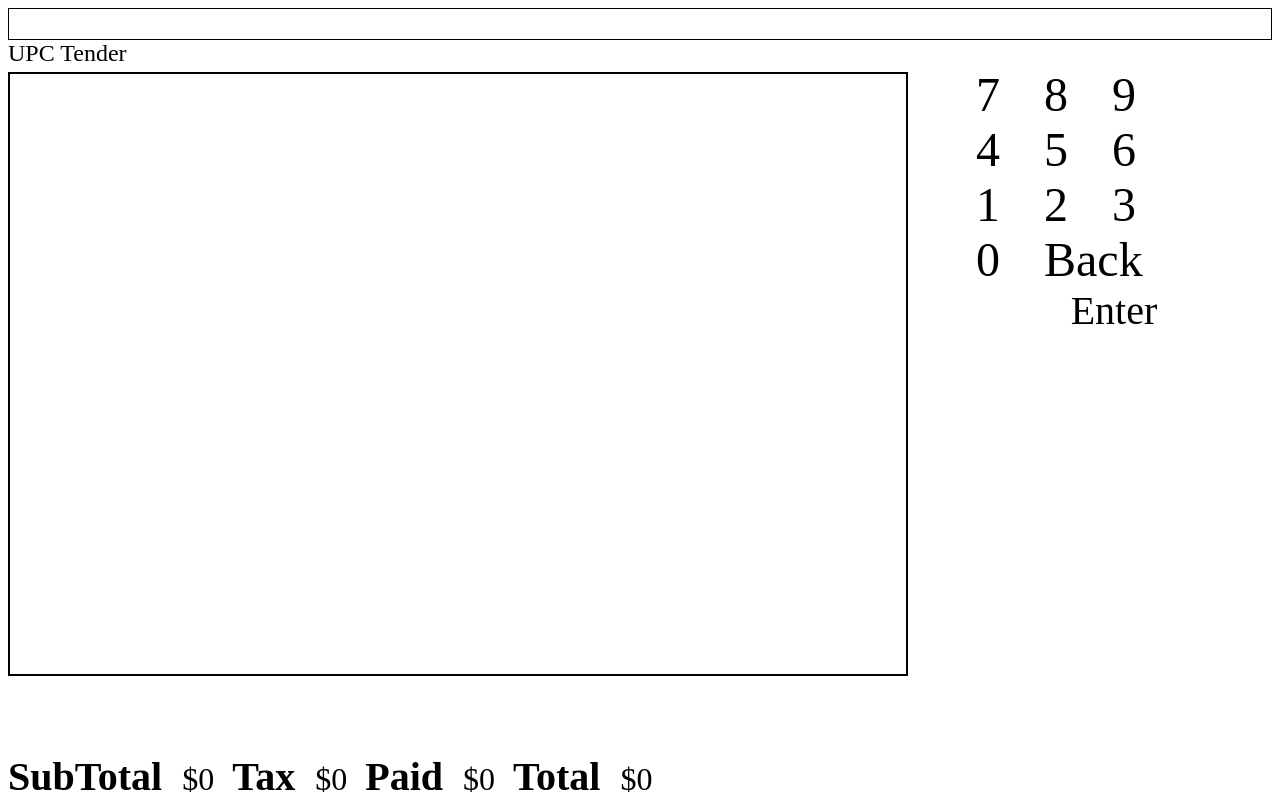
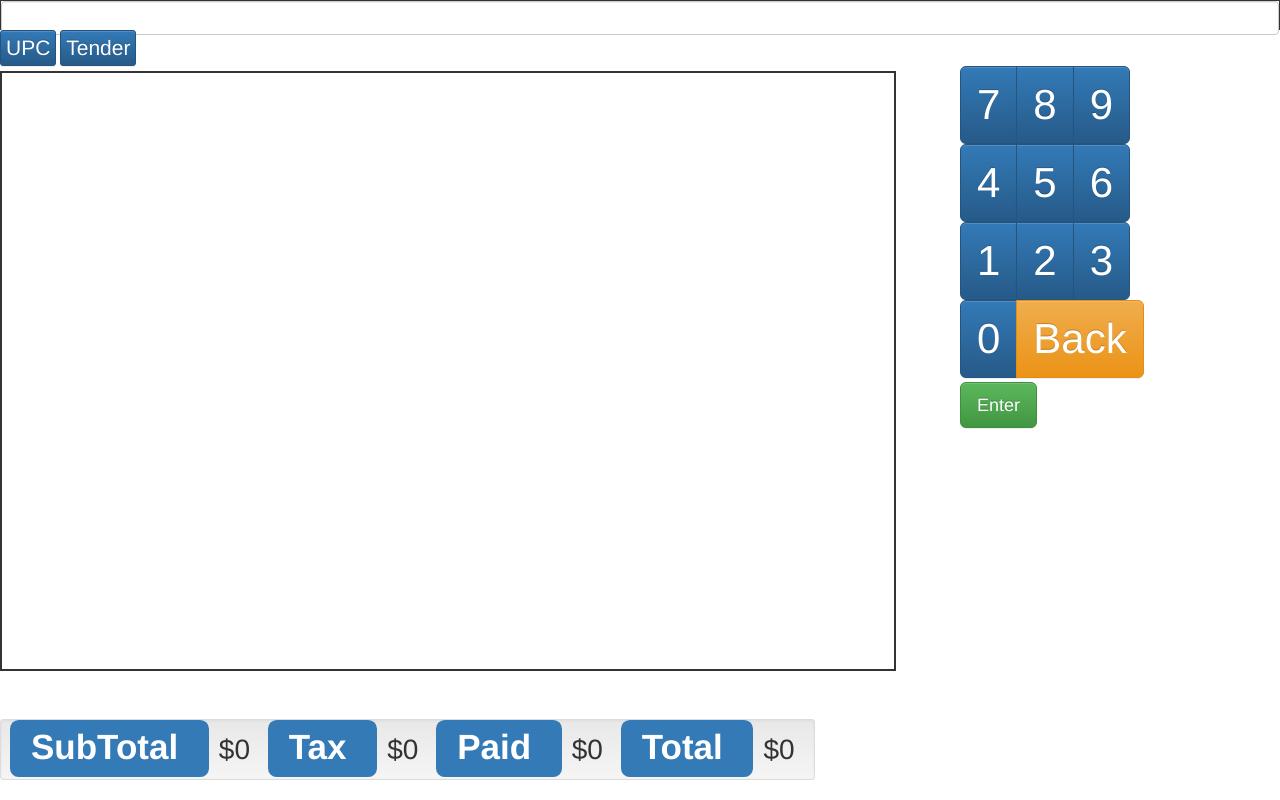
Before and after one commit to maxolasersquad/orthosie, a Django app: page /register/ in a window 1280 px wide. Run offline with Django 3.2, Linux system fonts and the light colour scheme; data comes from the database, SQL or seed files in the repository; data that the repository does not hold is empty; some libraries are stand-ins or nearby versions.

Commit message:
Beginning stages of converting to bootstrap.

```diff
--- a/static/css/register.css
+++ b/static/css/register.css
@@ -49,18 +49,13 @@
 
 #numpad_enter {
   font-size: 2.5em;
-  text-align: center;
+  width: 80%;
   cursor: pointer;
 }
 
 .numpad_number {
-  margin: 20px;
   font-size: 3em;
   cursor: pointer;
-}
-
-.numpad_number:hover, #numpad_enter:hover {
-  background-color: #DDDDDD;
 }
 
 #totals {
--- a/templates/register/index.html
+++ b/templates/register/index.html
@@ -20,6 +20,10 @@
 <html>
   <head>
     <title>Orthosie Cash Register</title>
+    <meta name="viewport" content="width=device-width, initial-scale=1.0">
+    <link rel="stylesheet" href="//netdna.bootstrapcdn.com/bootstrap/3.0.2/css/bootstrap.min.css">
+    <link rel="stylesheet" href="//netdna.bootstrapcdn.com/bootstrap/3.0.2/css/bootstrap-theme.min.css">
+    <script src="//netdna.bootstrapcdn.com/bootstrap/3.0.2/js/bootstrap.min.js"></script>
     <link rel='stylesheet' type='text/css' href='/static/css/register.css' />
     <script type="text/javascript" src="/static/js/jquery.js"></script>
     <script type="text/javascript" src="/static/js/input.js"></script>
--- a/templates/register/input.html
+++ b/templates/register/input.html
@@ -16,4 +16,4 @@
     You should have received a copy of the GNU General Public License
     along with Orthosie.  If not, see <http://www.gnu.org/licenses/>.
 -->
-<span id='register_input'></span>
+<span id='register_input' class='form-control'></span>
--- a/templates/register/numpad.html
+++ b/templates/register/numpad.html
@@ -19,27 +19,27 @@
 
 <div id='numpad'>
   <div id='numpad_numbers'>
-    <div id='first_row'>
-      <span class='numpad_number' onclick='Orthosie.input.append(7);'>7</span>
-      <span class='numpad_number' onclick='Orthosie.input.append(8);'>8</span>
-      <span class='numpad_number' onclick='Orthosie.input.append(9);'>9</span>
+    <div id='first_row' class='btn-group'>
+      <button class='btn btn-primary btn-lg numpad_number' onclick='Orthosie.input.append(7);'>7</button>
+      <button class='btn btn-primary btn-lg numpad_number' onclick='Orthosie.input.append(8);'>8</button>
+      <button class='btn btn-primary btn-lg numpad_number' onclick='Orthosie.input.append(9);'>9</button>
     </div>
-    <div id='second_row'>
-      <span class='numpad_number' onclick='Orthosie.input.append(4);'>4</span>
-      <span class='numpad_number' onclick='Orthosie.input.append(5);'>5</span>
-      <span class='numpad_number' onclick='Orthosie.input.append(6);'>6</span>
+    <div id='second_row' class='btn-group'>
+      <button class='btn btn-primary btn-lg numpad_number' onclick='Orthosie.input.append(4);'>4</button>
+      <button class='btn btn-primary btn-lg numpad_number' onclick='Orthosie.input.append(5);'>5</button>
+      <button class='btn btn-primary btn-lg numpad_number' onclick='Orthosie.input.append(6);'>6</button>
     </div>
-    <div id='third_row'>
-      <span class='numpad_number' onclick='Orthosie.input.append(1);'>1</span>
-      <span class='numpad_number' onclick='Orthosie.input.append(2);'>2</span>
-      <span class='numpad_number' onclick='Orthosie.input.append(3);'>3</span>
+    <div id='third_row' class='btn-group'>
+      <button class='btn btn-primary btn-lg numpad_number' onclick='Orthosie.input.append(1);'>1</button>
+      <button class='btn btn-primary btn-lg numpad_number' onclick='Orthosie.input.append(2);'>2</button>
+      <button class='btn btn-primary btn-lg numpad_number' onclick='Orthosie.input.append(3);'>3</button>
     </div>
-    <div id='fourth_row'>
-      <span class='numpad_number' onclick='Orthosie.input.append(0);'>0</span>
-      <span class='numpad_number' onclick='Orthosie.input.backspace();'>Back</span>
+    <div id='fourth_row' class='btn-group'>
+      <button class='btn btn-primary btn-lg numpad_number' onclick='Orthosie.input.append(0);'>0</button>
+      <button class='btn btn-warning btn-lg numpad_number' onclick='Orthosie.input.backspace();'>Back</button>
     </div>
   </div>
   <div id='numpad_enter'>
-    <span onclick='Orthosie.input.submit();'>Enter</span>
+    <button class='btn btn-success btn-lg' onclick='Orthosie.input.submit();'>Enter</button>
   </div>
 </div>
--- a/templates/register/ringtype.html
+++ b/templates/register/ringtype.html
@@ -1,6 +1,6 @@
-<span class='ringtype' id='ring_upc' onclick='Orthosie.input.set_inputtype("upc");'>
+<button class='ringtype btn btn-primary btn-xs' id='ring_upc' onclick='Orthosie.input.set_inputtype("upc");'>
   UPC
-</span>
-<span class='ringtype' id='ring_tender' onclick=Orthosie.input.set_inputtype("tender");>
+</button>
+<button class='ringtype btn btn-primary btn-xs' id='ring_tender' onclick=Orthosie.input.set_inputtype("tender");>
   Tender
-</span>
+</button>
--- a/templates/register/totals.html
+++ b/templates/register/totals.html
@@ -17,29 +17,32 @@
     along with Orthosie.  If not, see <http://www.gnu.org/licenses/>.
 -->
 
-  <div id='sub_total_header' class='total_header'>
-    SubTotal
+  <div class='well well-sm center-block'>
+    <span id='sub_total_header' class='label default-label label-primary total_header'>
+      SubTotal
+    </span>
+    <span id='sub_total_value' class='total_value'>
+      ${{ transaction_total.sub_total }}
+    </span>
+
+    <span id='tax_total_header' class='label default-label label-primary total_header'>
+      Tax
+    </span>
+    <span id='tax_total_value' class='total_value'>
+      ${{ transaction_total.tax_total }}
+    </span>
+
+    <span id='paid_header' class='label default-label label-primary total_header'>
+      Paid
+    </span>
+    <span id='paid_total_value' class='total_value'>
+      ${{ transaction_total.paid_total }}
+    </span>
+
+    <span id='total_header' class='label default-label label-primary total_header'>
+      Total
+    </span>
+    <span id='total_value' class='total_value'>
+      ${{ transaction_total.total }}
+    </span>
   </div>
-  <div id='sub_total_value' class='total_value'>
-    ${{ transaction_total.sub_total }}
-  </div>
-  <div id='tax_total_header' class='total_header'>
-    Tax
-  </div>
-  <div id='tax_total_value' class='total_value'>
-    ${{ transaction_total.tax_total }}
-  </div>
-
-  <div id='paid_header' class='total_header'>
-    Paid
-  </div>
-  <div id='paid_total_value' class='total_value'>
-    ${{ transaction_total.paid_total }}
-  </div>
-
-  <div id='total_header' class='total_header'>
-    Total
-  </div>
-  <div id='total_value' class='total_value'>
-    ${{ transaction_total.total }}
-  </div>
```
